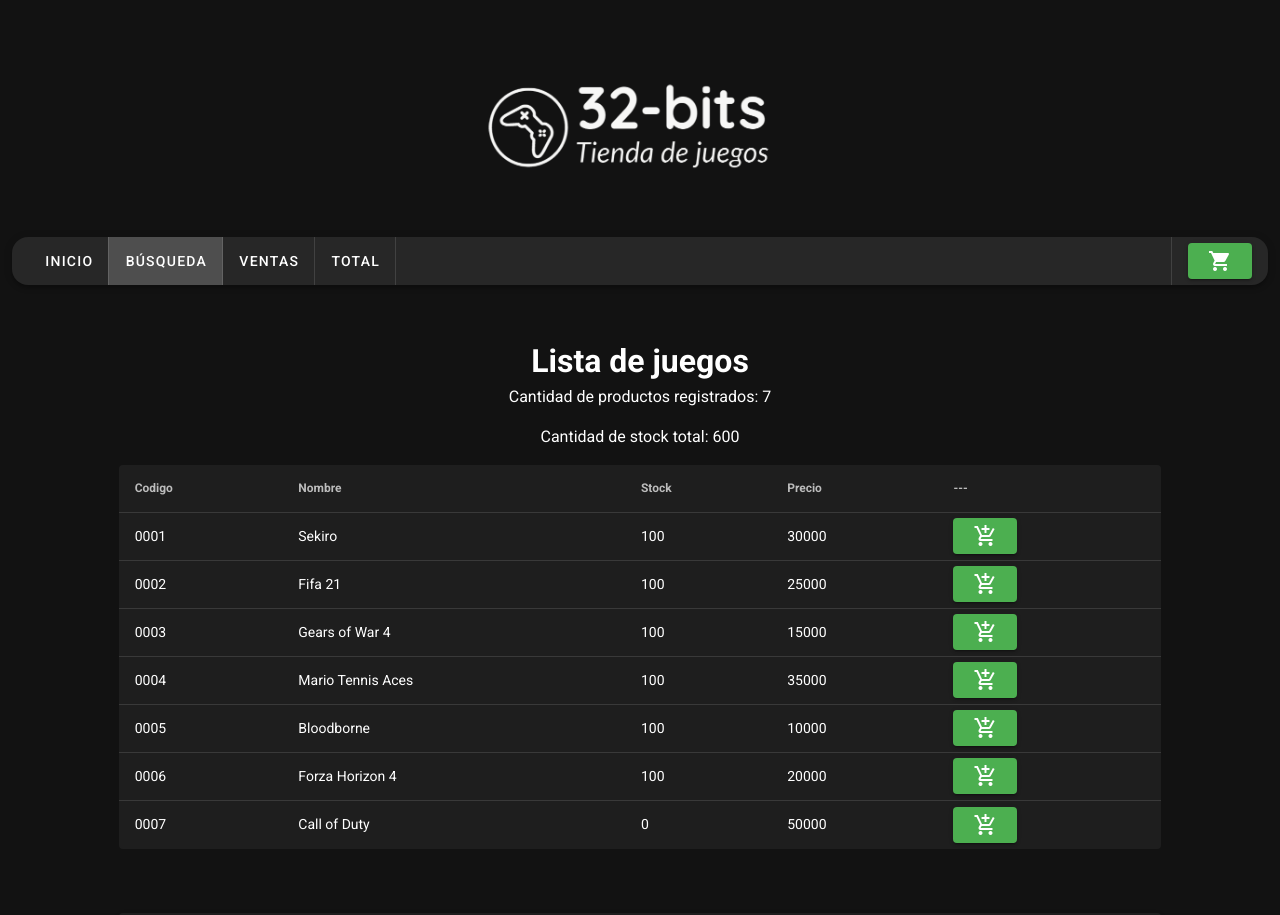
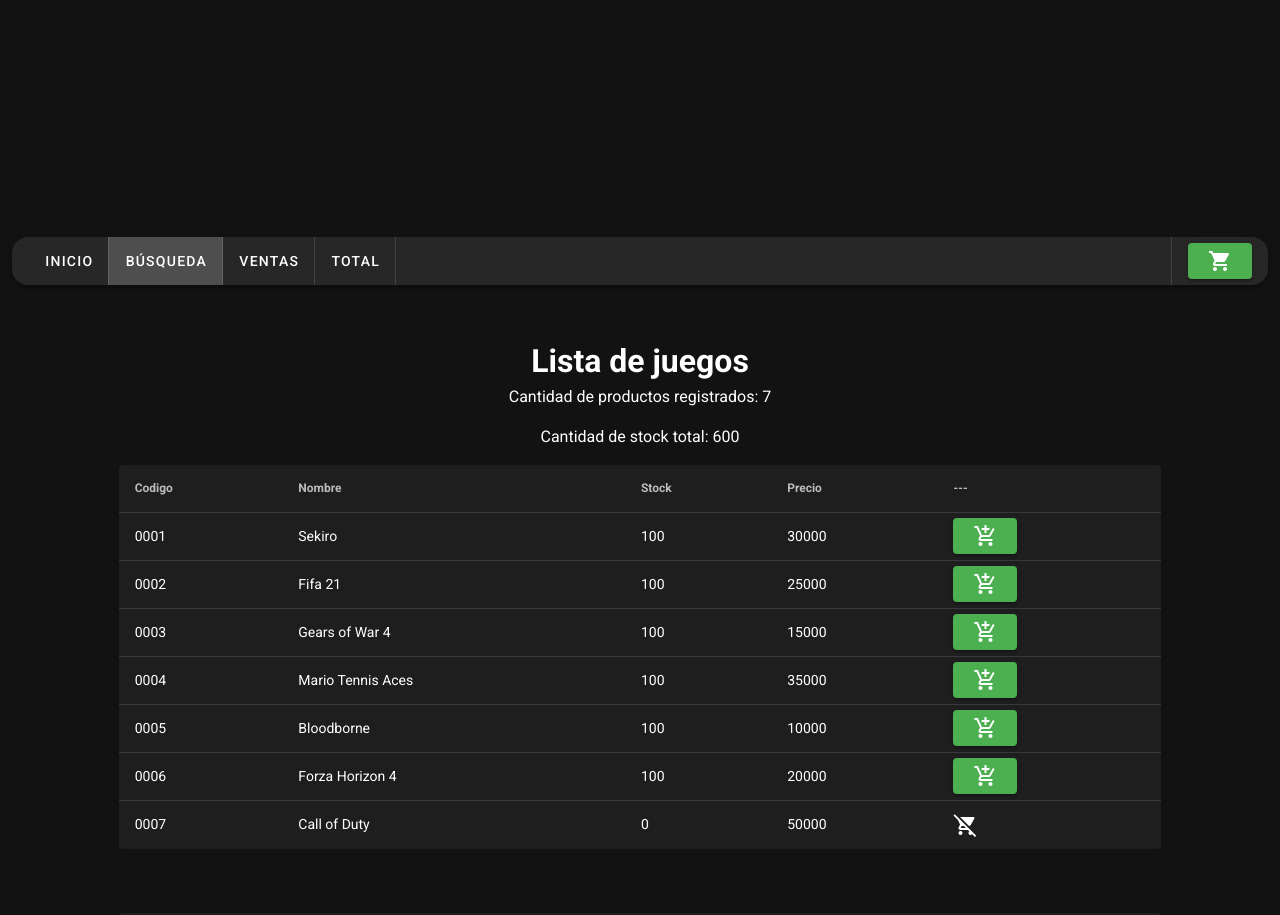
Before and after one commit to notmeh1/32bits_vue, a Vue app: page /search in a window 1280 px wide. Shown: the top 915 px of the page. Built offline with nearby package versions, Linux system fonts and the light colour scheme.

Commit message:
changed snackbar timeout + disabled btn for no stock

```diff
--- a/src/components/game_ul.vue
+++ b/src/components/game_ul.vue
@@ -42,12 +42,14 @@
             </td>
             <td v-if="mode === 'default'">
               <v-btn
+                v-if="game.stock > 0"
                 elevation="2"
                 depressed
                 color="success"
                 @click="$store.dispatch('addCart', $index)"
                 ><v-icon>mdi-cart-plus</v-icon></v-btn
               >
+              <v-icon v-else>mdi-cart-off</v-icon>
             </td>
           </tr>
         </tbody>
--- a/src/store/index.js
+++ b/src/store/index.js
@@ -19,7 +19,7 @@
     successSell: {
       snackbar: false,
       text: "El producto se vendió exitosamente",
-      timeout: 5000,
+      timeout: 2500,
     },
     cart: [],
     gamesSelled: [],
```
